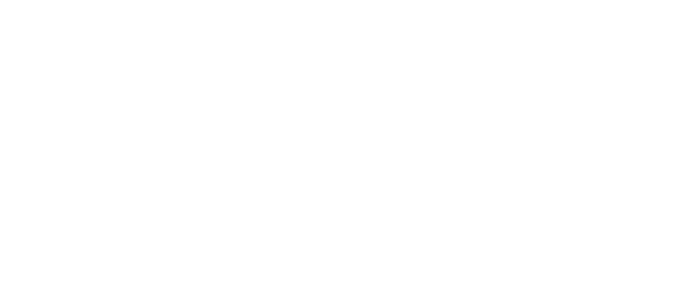
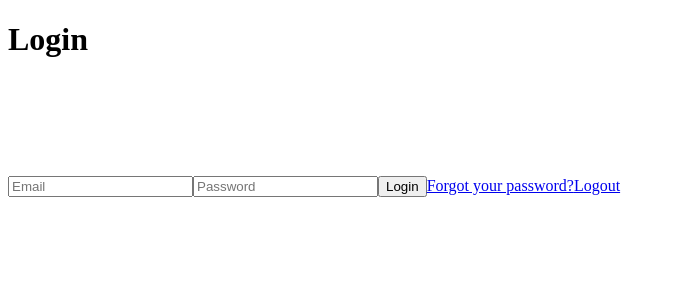
Before and after one commit to KewinAl/Voucher-Wallet-V1, a React (Create React App) app in the folder frontend/: page /login in a window 1280 px wide. Before the commit this address had no page. Shown: the top 300 px of the page, without its empty margins (0-676 px from the left). Built offline with nearby package versions, Linux system fonts and the light colour scheme.

Commit message:
update Routing to API version 6.4

```diff
--- a/frontend/src/App.js
+++ b/frontend/src/App.js
@@ -1,17 +1,11 @@
-
 import './App.css';
-import {Route, Routes} from "react-router-dom";
-import Registration from "./Pages/Registration";
 
 function App() {
-  return (
-    <div className="App">
-        <Routes>
-          <Route path='/registration' element ={<Registration/>}/>
-
-        </Routes>
-    </div>
-  );
+    return (
+        <div className="App">
+            This is empty but should stay for React Magic reasons
+        </div>
+    );
 }
 
 export default App;
--- a/frontend/src/Components/Login/Login.jsx
+++ b/frontend/src/Components/Login/Login.jsx
@@ -1,8 +1,8 @@
 import {useState} from "react";
 import {useDispatch} from "react-redux";
-import {useNavigate} from "react-router-dom";
-import {clearAuth, setAuth, setEmail} from "./Store/authSlice.sjx";
+import {Form, useNavigate} from "react-router-dom";
 import {getAuthToken} from '../../API/lib/auth';
+import {clearAuth, setAuth, setEmail} from "../../Store/authSlice";
 
 
 function Login() {
@@ -17,16 +17,17 @@ function Login() {
     const navigate = useNavigate();
 
     const handleChange = e => {
-        setUser({ ...user, [e.target.id]: e.target.value }); //
+        setUser({ ...user, [e.target.id]: e.target.value });
     };
 
     const loginUser = async (e) => {
         e.preventDefault()
+        console.log(user)
         try {
             const response = await getAuthToken(user); //user = email+password
             dispatch(setAuth(response.data));
             dispatch(setEmail(user.email));
-            //console.log("res.data =", response.data);
+            console.log("res.data =", response.data);
             localStorage.setItem("auth", JSON.stringify(response.data));
             localStorage.setItem("email", JSON.stringify(user.email));
             navigate("/");
@@ -60,6 +61,7 @@ function Login() {
 
     return (
         <>
+        <Form>
             <h1>Login</h1>
             <div id="divider"></div>
             <p style={{color: 'red'}}>{error.detail}</p>
@@ -68,6 +70,8 @@ function Login() {
             <button type="submit" className="custom_button" onClick={loginUser}>Login</button>
             <a href='#' onClick={reset_password} id="forgot_password">Forgot your password?</a>
             <a href='#' onClick={handleLogout} id="forgot_password">Logout</a>
+        </Form>
+
         </>
 
     );
--- a/frontend/src/index.js
+++ b/frontend/src/index.js
@@ -1,10 +1,11 @@
 import React from 'react';
 import ReactDOM from 'react-dom/client';
-import App from './App';
 import rootStore from "./Store/rootStore";
 import {setAuth} from "./Store/authSlice";
 import {Provider} from "react-redux";
-import {BrowserRouter} from "react-router-dom";
+import {createBrowserRouter, createRoutesFromElements, Route, RouterProvider} from "react-router-dom";
+import Registration from "./Pages/Registration";
+import Login from "./Components/Login/Login";
 
 const getAuthFromLocalStorage = () => {
     let authData = {}
@@ -19,14 +20,22 @@ const getAuthFromLocalStorage = () => {
 //change the state
 rootStore.dispatch(setAuth(getAuthFromLocalStorage()))
 
+const router = createBrowserRouter(
+    createRoutesFromElements(
+        <>
+            {/* TODO  Add new Routes here instead, this API allows to do some nice extra things more infos:
+            https://reactrouter.com/en/main/routers/create-browser-router */}
+            <Route path='/registration' element={<Registration/>}/>
+            <Route path='/login' element={<Login/>}/>
+        </>
+    )
+);
 
 const root = ReactDOM.createRoot(document.getElementById('root'));
 root.render(
     <>
         <Provider store={rootStore}>
-            <BrowserRouter>
-                <App/>
-            </BrowserRouter>
+            <RouterProvider router={router}/>
         </Provider>
 
     </>
```
Also changed, not shown: 1 other file (tests, documents, lock files or other folders). Lines whose indentation alone changed are shown as unchanged.
